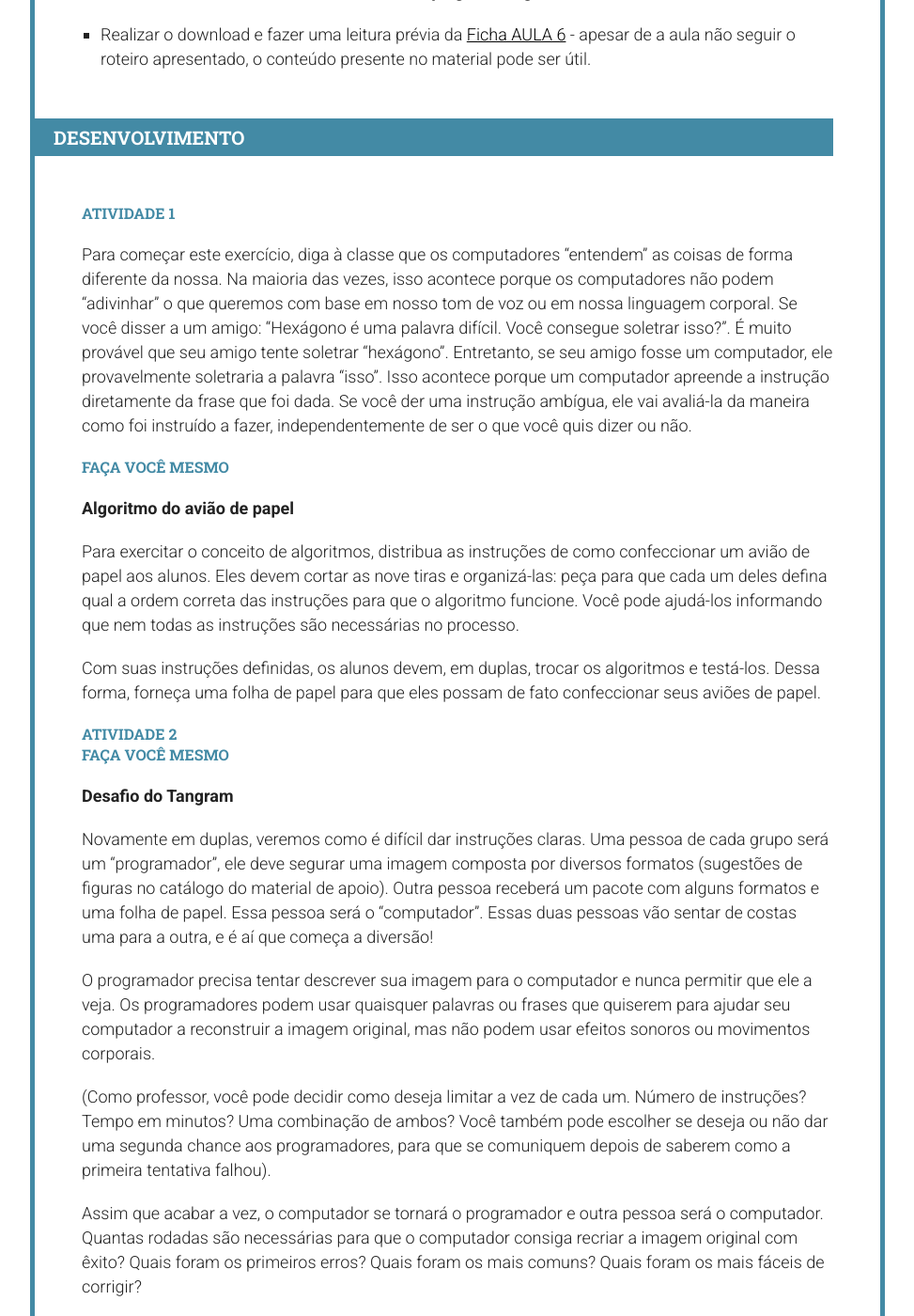
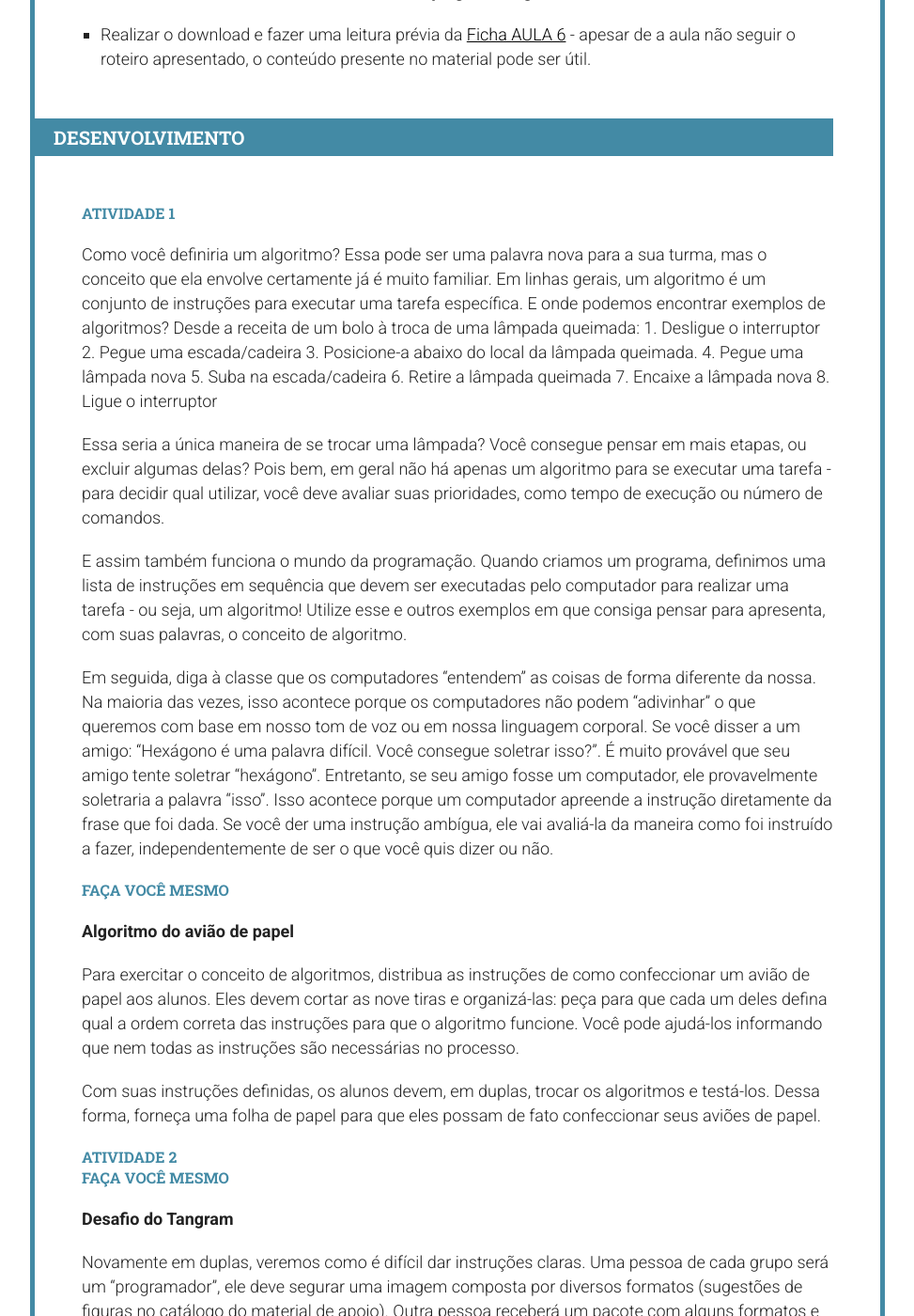
Before and after one commit to Programae/blocos, a Jekyll site: the page built from _posts/2015-01-01-aula07.md, in a window 1280 px wide and 1400 px high, scrolled down 1838 px. Shown: the whole window at 94% size, without its empty margins (153-1126 px from the left). Built offline with Jekyll 4.4.1, drawn with Linux system fonts in a browser that asks for light colours; nearby versions of some CDN libraries; library files that are not in the unit come from our copies.

Commit message:
Atualização - aula 7
Inclusão de explicação sobre algoritmos

```diff
--- a/_posts/2015-01-01-aula07.md
+++ b/_posts/2015-01-01-aula07.md
@@ -19,7 +19,7 @@ tags: [scratch, codeorg, programaê, tutorial]
  - Etapa de validação
 
 ## Materiais
- - [Instruções de como fazer um avião de papel](/blocos/pdf/InstrucoesAviaoDePapel){:target="_blank_"} (um por aluno)
+ - [Instruções de como fazer um avião de papel](/blocos/pdf/InstrucoesAviaoDePapel.pdf){:target="_blank_"} (um por aluno)
  - Tesoura
  - Folhas sulfite
  - [Catálogo de imagens do tangram](/blocos/pdf/CatalogoTangram.pdf){:target="_blank_"} (um conjunto por dupla)
@@ -43,7 +43,21 @@ Atividade Desplugada - Algoritmos
 
 ### Atividade 1
 
-Para começar este exercício, diga à classe que os computadores “entendem” as coisas de forma diferente da nossa. Na maioria das vezes, isso acontece porque os computadores não podem “adivinhar” o que queremos com base em nosso tom de voz ou em nossa linguagem corporal. Se você disser a um amigo: “Hexágono é uma palavra difícil. Você consegue soletrar isso?”. É muito provável que seu amigo tente soletrar “hexágono”. Entretanto, se seu amigo fosse um computador, ele provavelmente soletraria a palavra “isso”. Isso acontece porque um computador apreende a instrução diretamente da frase que foi dada. Se você der uma instrução ambígua, ele vai avaliá-la da maneira como foi instruído a fazer, independentemente de ser o que você quis dizer ou não.
+Como você definiria um algoritmo? Essa pode ser uma palavra nova para a sua turma, mas o conceito que ela envolve certamente já é muito familiar. Em linhas gerais, um algoritmo é um conjunto de instruções para executar uma tarefa específica. E onde podemos encontrar exemplos de algoritmos? Desde a receita de um bolo à troca de uma lâmpada queimada:
+    1. Desligue o interruptor
+    2. Pegue uma escada/cadeira
+    3. Posicione-a abaixo do local da lâmpada queimada.
+    4. Pegue uma lâmpada nova
+    5. Suba na escada/cadeira
+    6. Retire a lâmpada queimada
+    7. Encaixe a lâmpada nova
+    8. Ligue o interruptor
+
+Essa seria a única maneira de se trocar uma lâmpada? Você consegue pensar em mais etapas, ou excluir algumas delas? Pois bem, em geral não há apenas um algoritmo para se executar uma tarefa - para decidir qual utilizar, você deve avaliar suas prioridades, como tempo de execução ou número de comandos.
+
+E assim também funciona o mundo da programação. Quando criamos um programa, definimos uma lista de instruções em sequência que devem ser executadas pelo computador para realizar uma tarefa - ou seja, um algoritmo! Utilize esse e outros exemplos em que consiga pensar para apresenta, com suas palavras, o conceito de algoritmo.
+
+Em seguida, diga à classe que os computadores “entendem” as coisas de forma diferente da nossa. Na maioria das vezes, isso acontece porque os computadores não podem “adivinhar” o que queremos com base em nosso tom de voz ou em nossa linguagem corporal. Se você disser a um amigo: “Hexágono é uma palavra difícil. Você consegue soletrar isso?”. É muito provável que seu amigo tente soletrar “hexágono”. Entretanto, se seu amigo fosse um computador, ele provavelmente soletraria a palavra “isso”. Isso acontece porque um computador apreende a instrução diretamente da frase que foi dada. Se você der uma instrução ambígua, ele vai avaliá-la da maneira como foi instruído a fazer, independentemente de ser o que você quis dizer ou não.
 
 ### Faça você mesmo
 
```
